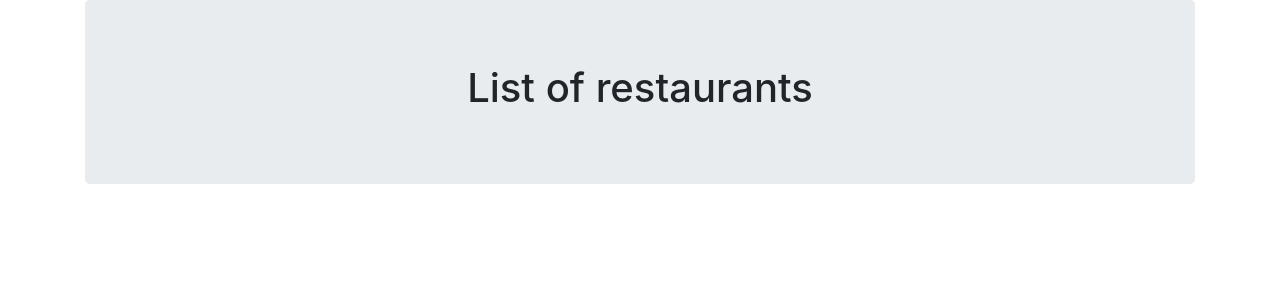
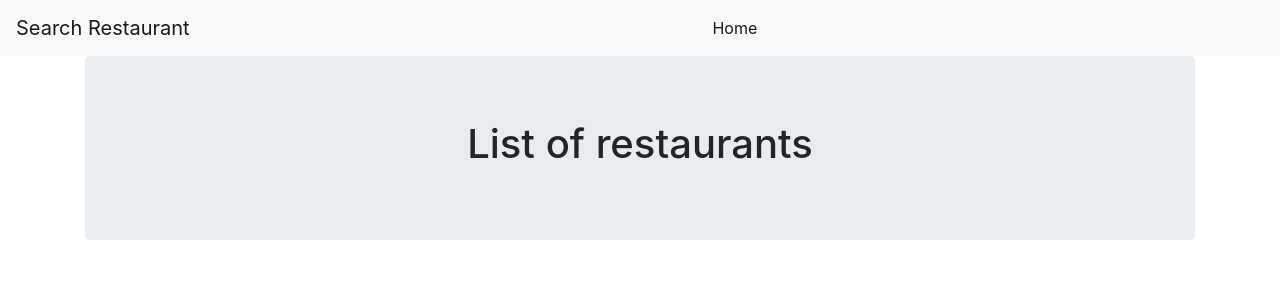
Before and after one commit to demi-werkzam/restaurant-app-frontend, a React (Create React App) app: page / in a window 1280 px wide. Shown: the top 300 px of the page. Built offline with nearby package versions, Linux system fonts and the light colour scheme.

Commit message:
Navbar component setup

```diff
--- a/src/App.js
+++ b/src/App.js
@@ -3,11 +3,13 @@
 
 import { Switch, Route } from "react-router-dom";
 
+import Navigation from "./components/Navigation";
 import Home from "./pages/Home/index";
 
 function App() {
   return (
     <div className="App">
+      <Navigation />
       <Switch>
         <Route exact path="/" component={Home} />
       </Switch>
--- /dev/null
+++ b/src/components/Navigation/NavbarItem.js
@@ -0,0 +1,13 @@
+import React from "react";
+import Nav from "react-bootstrap/Nav";
+import { NavLink } from "react-router-dom";
+
+export default function NavbarItem(props) {
+  return (
+    <Nav.Item>
+      <Nav.Link as={NavLink} to={props.path}>
+        {props.linkText}
+      </Nav.Link>
+    </Nav.Item>
+  );
+}
--- /dev/null
+++ b/src/components/Navigation/index.js
@@ -0,0 +1,21 @@
+import React from "react";
+import Navbar from "react-bootstrap/Navbar";
+import Nav from "react-bootstrap/Nav";
+import { NavLink } from "react-router-dom";
+import NavbarItem from "./NavbarItem";
+
+export default function Navigation() {
+  return (
+    <Navbar bg="light" expand="lg">
+      <Navbar.Brand as={NavLink} to="/">
+        Search Restaurant
+      </Navbar.Brand>
+      <Navbar.Toggle aria-controls="basic-navbar-nav" />
+      <Navbar.Collapse id="basic-navbar-nav">
+        <Nav style={{ width: "100%" }} fill>
+          <NavbarItem path="/" linkText="Home" />
+        </Nav>
+      </Navbar.Collapse>
+    </Navbar>
+  );
+}
```
